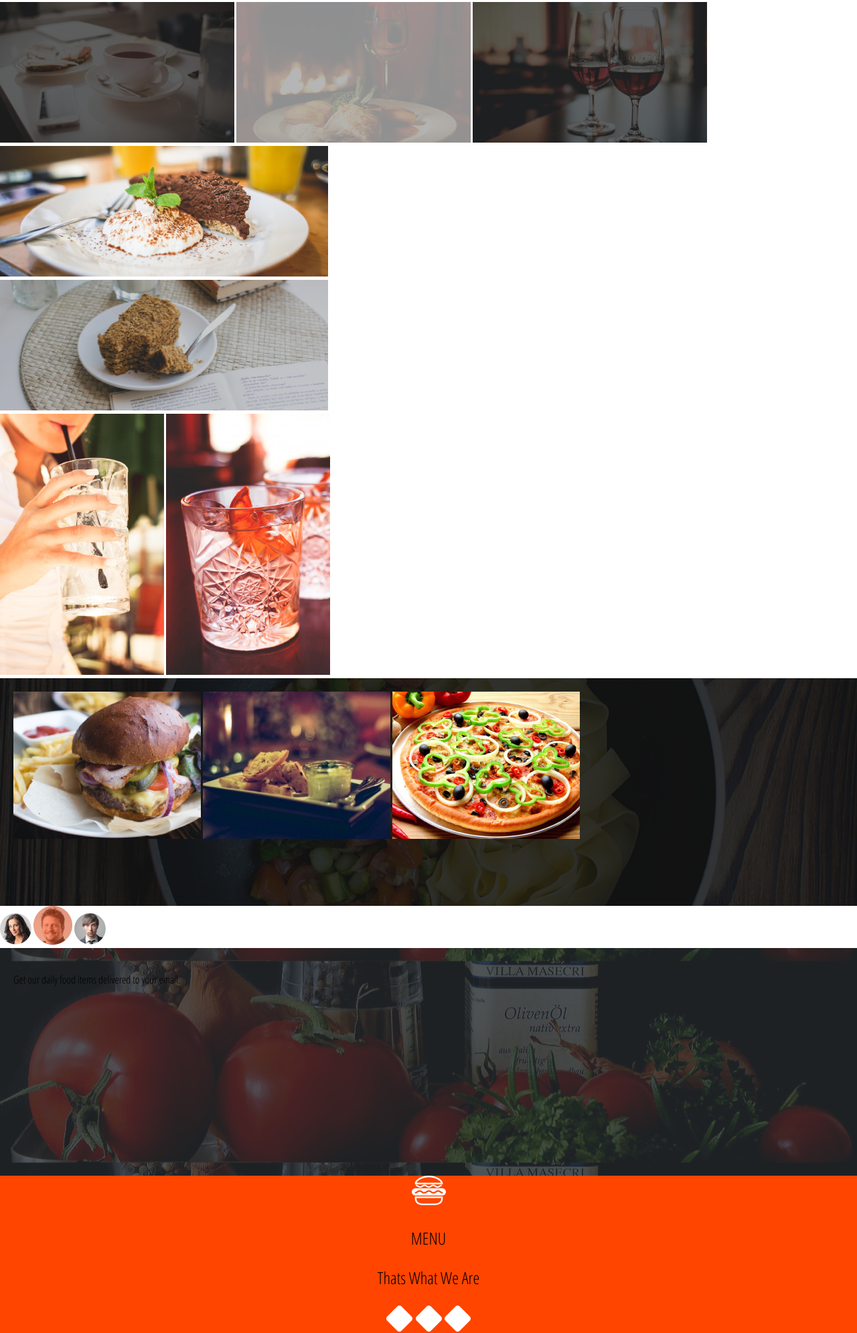
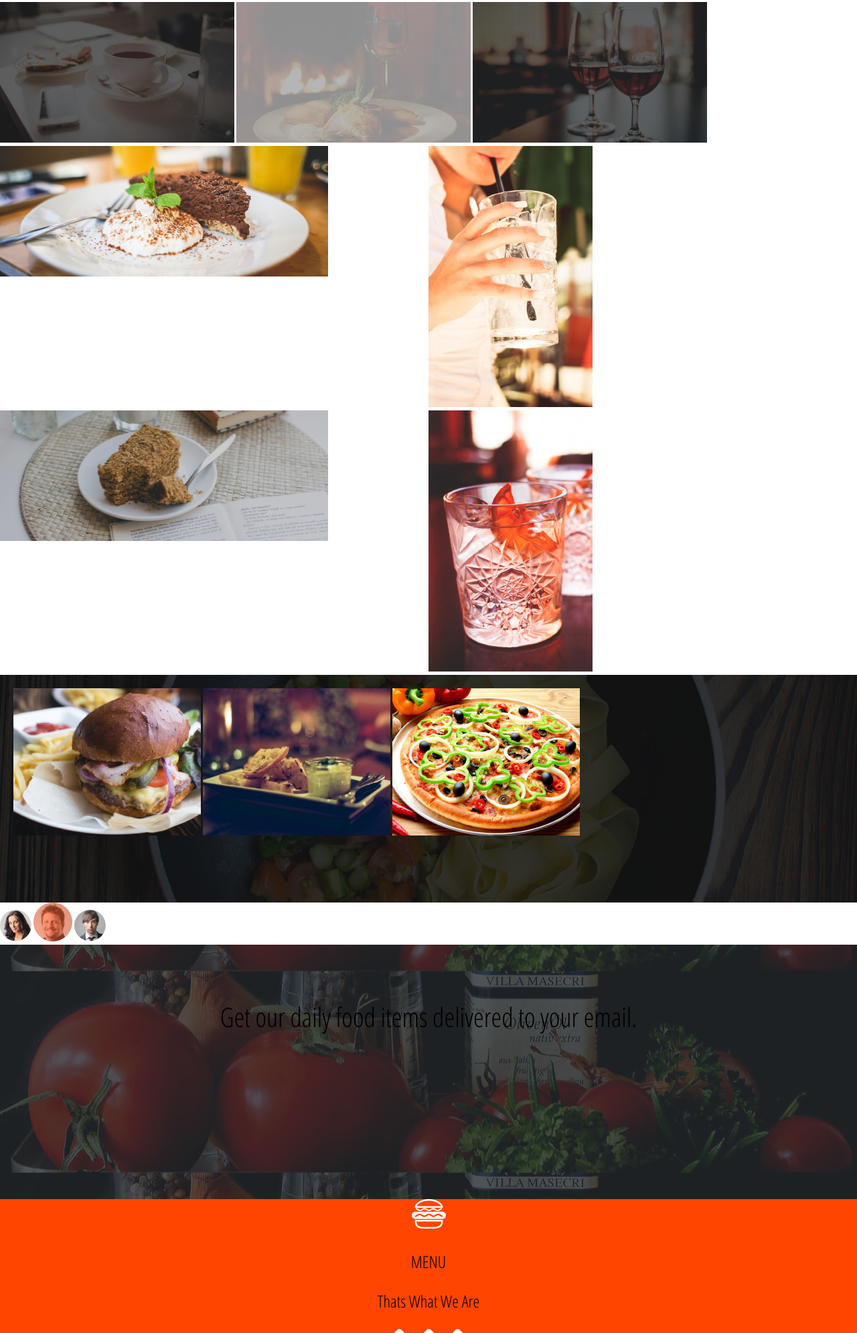
Before and after one commit to africanbushman/anita-s-kitchen, a plain HTML site: page index.html in a window 1280 px wide. Shown: the part 582-2573 px from the top of the page at 67% size. Drawn offline with Linux system fonts and the light colour scheme; files whose address does not match are found by name.

Commit message:
Added a grid in index.html

```diff
--- a/css/styles.css
+++ b/css/styles.css
@@ -8,6 +8,17 @@ section#one{
   background-position: center;
   padding: 20px;
   min-height: 300px;
+}
+.grid {
+  display: grid;
+  grid-template-columns: 1fr 1fr;
+
+}
+#right {
+
+}
+#left {
+
 }
 div#nav{
   width: 5%;
@@ -34,16 +45,12 @@ div#four{
 div#six{
   background-image: url("../assets/backgrounds/subscribe.jpg");
   background-position: center;
-  padding: 20px;
+  padding: 40px;
   min-height: 300px;
-  text-color: #fff
+  font-size: 40px;
+  text-align: center;
 }
-div#eight{
-  color:#FF4500
-  background-position: center;
-  padding: 20px;
-  min-height: 300px;
-}
+
 div#seven{
 text-align: center;
 font-size: 25px;
--- a/index.html
+++ b/index.html
@@ -45,15 +45,14 @@
     </div>
     <!-- end of row two -->
     <div class="row" id="3">
-<div class="container">
-<div class="row">
-    <div class="col-lg-4"><img src="assets/fastFood1.jpg" alt=""></div>
-    <div class="col-lg-4"><img src="assets/fastFood2.jpg" alt=""></div>
-    <img src="assets/drink1.jpg" alt="">
-    <img src="assets/drink2.jpg" alt="">
+<div class="grid">
+
+    <div class="left"><img src="assets/fastFood1.jpg" alt=""></div>
+    <div class="right"><img style="margin-left"<img src="assets/drink1.jpg" alt=""></div>
+    <div class="left"><img src="assets/fastFood2.jpg" alt=""></div>
+    <div class="right"><img src="assets/drink2.jpg" alt=""></div>
 
 
-</div>
 </div>
     </div>
     <!-- end of row three -->
```
